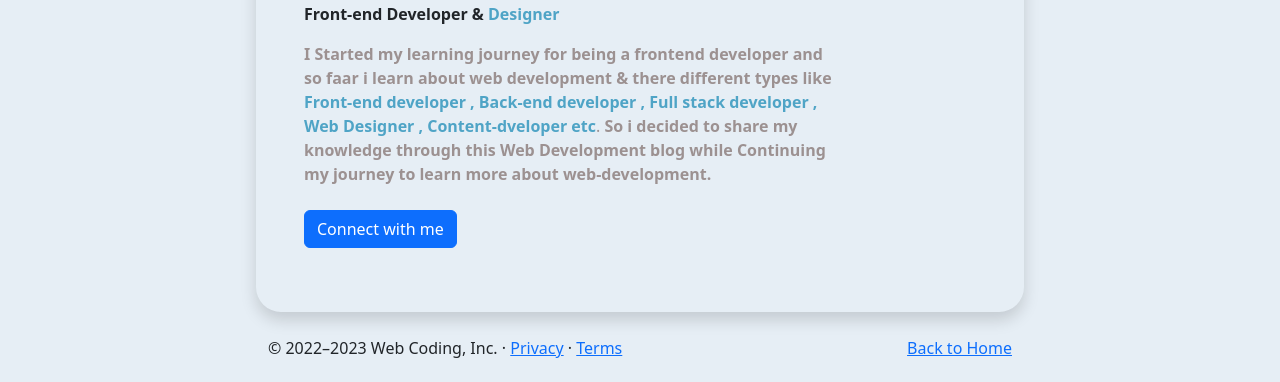
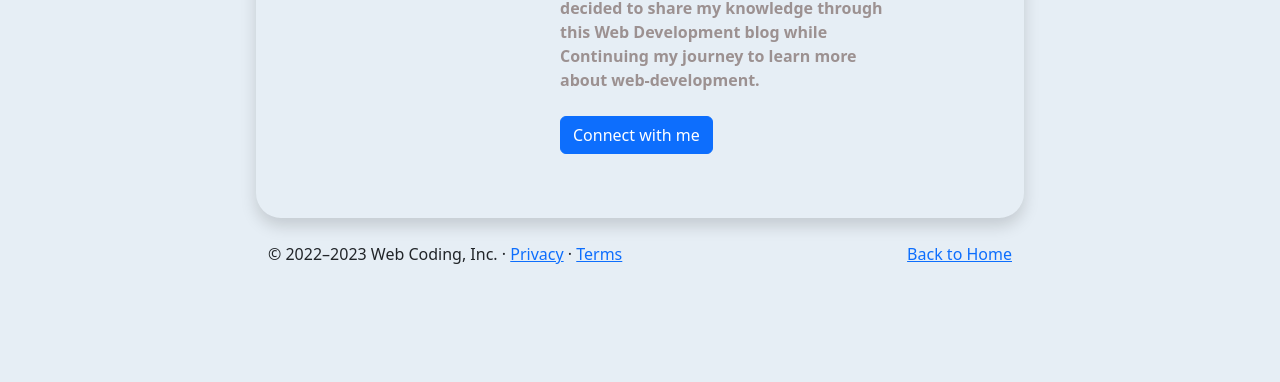
Before and after one commit to Kuldeep-Lab/Web-Coding-by-Bootstrap, a plain HTML site: page about.html in a window 1280 px wide. Shown: the part 418-800 px from the top of the page. Drawn offline with nearby package versions, Linux system fonts and the light colour scheme.

Commit message:
Update about.html

```diff
--- a/about.html
+++ b/about.html
@@ -167,7 +167,7 @@
           <div class="img-fluide col-md-12 col-lg-4 mt-3" >
             <img style=" border-radius: 25px;" src="https://as1.ftcdn.net/jpg/06/11/57/76/220_F_611577632_zMUEDgfcbZK6v1HjGFUG22RGeGpJTVqU.jpg" class="img-fluide col-md-12 col-lg-12  "  alt="profile">
           </div>
-          <div class="card-body m-5 col-12 " >
+          <div class="card-body m-5 col-md-12 col-lg-4 " >
             <h1 class="card-title"><strong>About Me</strong></h1>
 
             <label class="mt-3"><strong>Front-end Developer &</strong> <strong style="color: rgb(79, 164, 198);">Designer</strong> </label>
```
